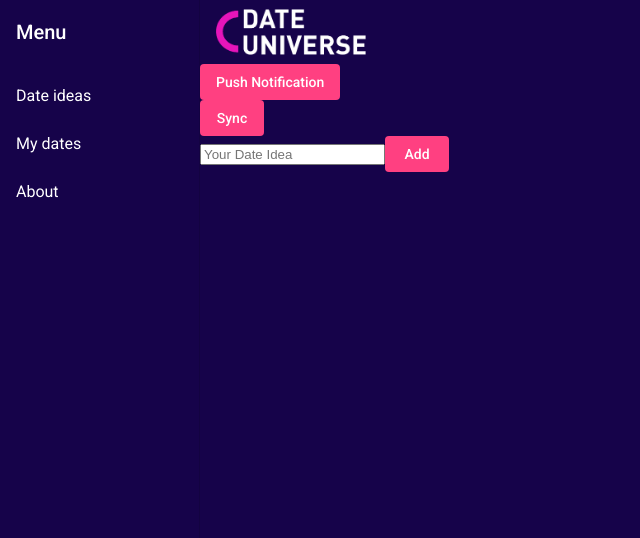
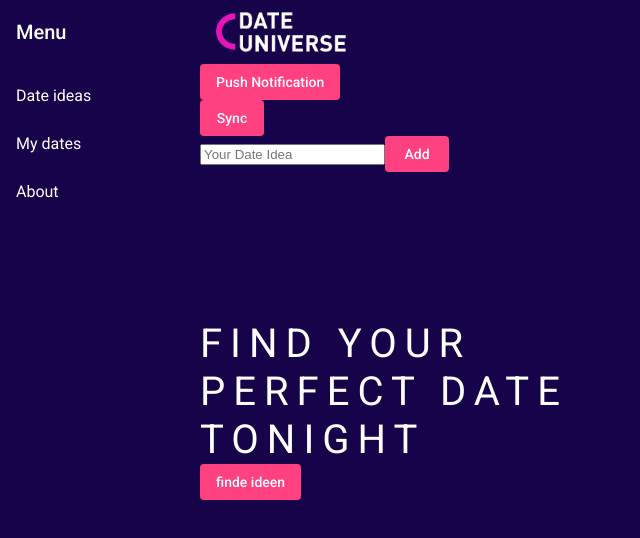
Before and after one commit to BluescreenCreator/PWA_Date_Universe, an Angular app: page / in a window 1280 px wide. Shown: the top 538 px of the page, without its empty margins (0-640 px from the left). Built offline with nearby package versions, Linux system fonts and the light colour scheme.

Commit message:
Head Dates

```diff
--- a/src/app/dates/dates.component.css
+++ b/src/app/dates/dates.component.css
@@ -1,3 +1,17 @@
 ul {
   list-style-type: none;
 }
+
+.head-dates{
+position: absolute;
+top: 40%;
+}
+
+.h1{
+font-weight: 400;
+font-size: 40px;
+color: #ffffff;
+line-height: 1.2;
+text-transform: uppercase;
+letter-spacing: 0.2em;
+}
--- a/src/app/dates/dates.component.html
+++ b/src/app/dates/dates.component.html
@@ -9,7 +9,14 @@
   </button>
 </div>
 
+
+
 <div class="inputSection">
+<div class="head-dates">
+  <div class="h1">Find your<br/>perfect date<br/>tonight</div>
+  <button mat-flat-button color="accent">finde ideen</button>
+</div>
+
   <input
     #dateInput
     placeholder="Your Date Idea"
--- a/src/app/nav/nav.component.html
+++ b/src/app/nav/nav.component.html
@@ -25,7 +25,7 @@
       >
         <mat-icon aria-label="Side nav toggle icon">menu</mat-icon>
       </button>
-      <span><img src="/assets/bilder/logo.png" width="150" height="auto" style="float:left"/></span>
+      <span><img src="/assets/bilder/logo.png" width="130" height="auto" style="float:left"/></span>
     </mat-toolbar>
     <ng-content></ng-content>
   </mat-sidenav-content>
```
